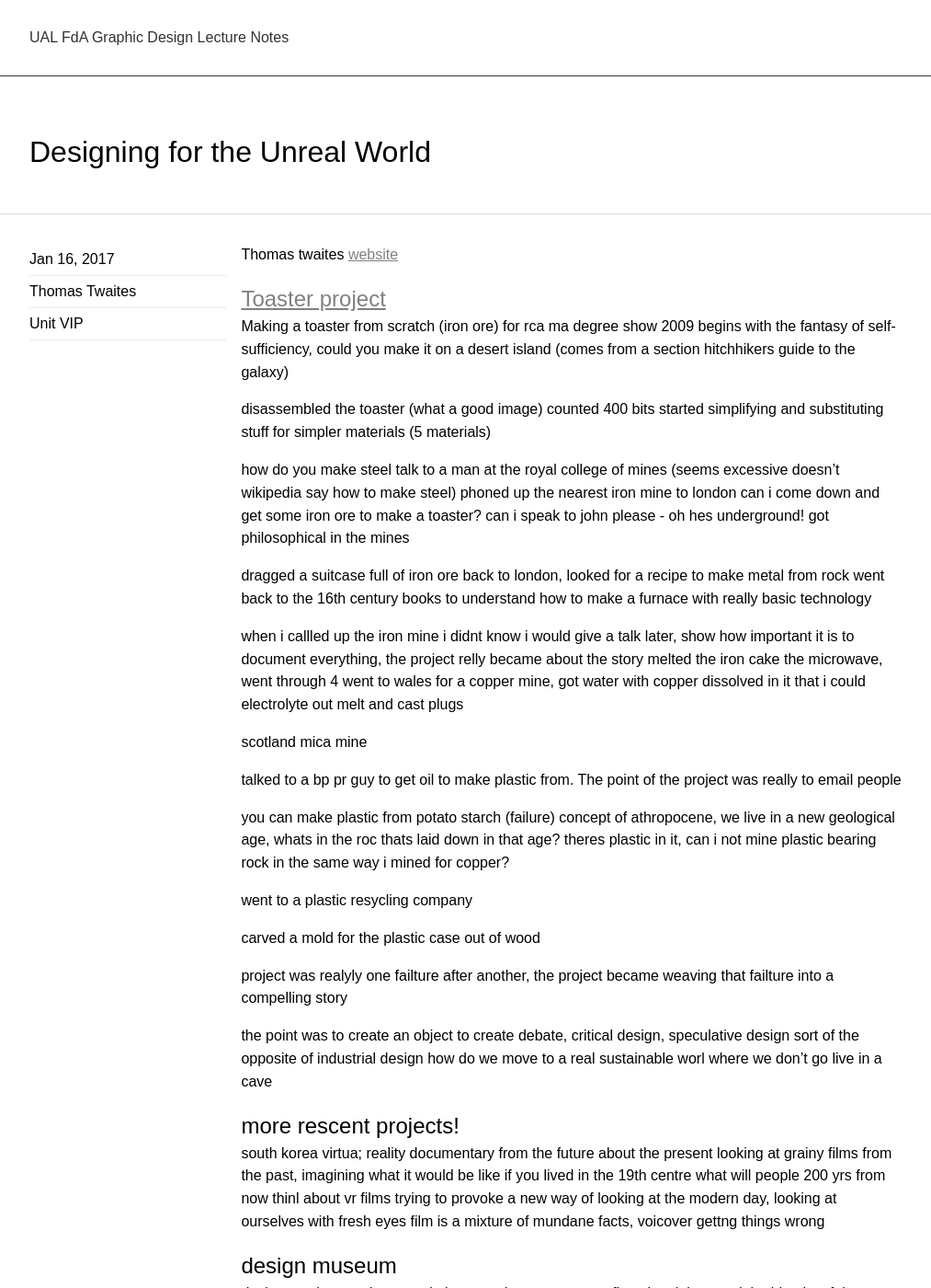
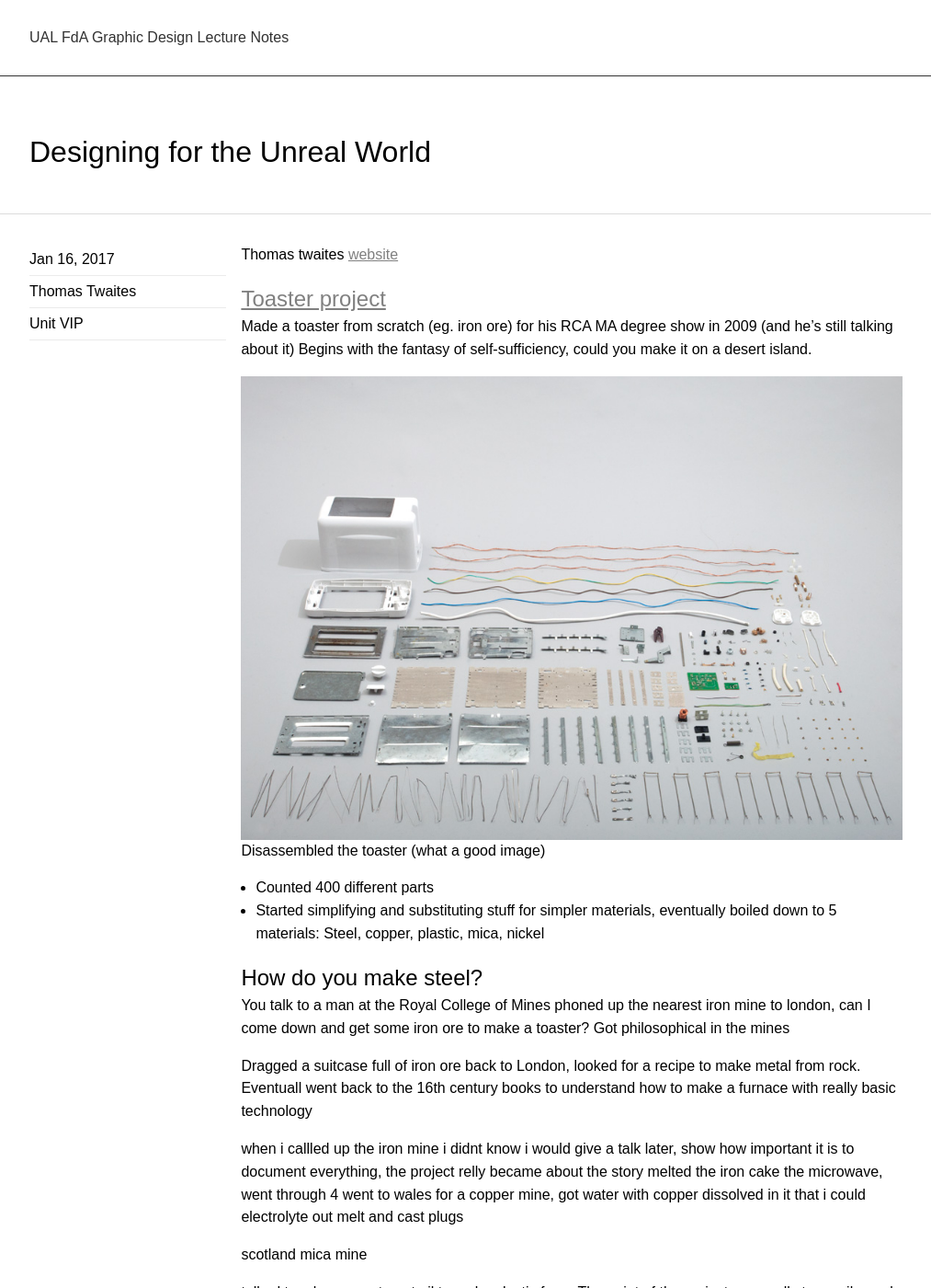
Before and after one commit to awesomephant/notes, a Jekyll site: the page built from _posts/2017-01-16-lcc.markdown, in a window 1280 px wide and 1400 px high. Shown: the whole window at 92% size, without its empty margins (32-1045 px from the left). Built offline with Jekyll 4.4.1, drawn with Linux system fonts in a browser that asks for light colours; some of the changed text lies outside the part shown.

Commit message:
clean up thomas twaites notes

```diff
--- a/_posts/2017-01-16-lcc.markdown
+++ b/_posts/2017-01-16-lcc.markdown
@@ -12,21 +12,22 @@ Thomas twaites [website](http://www.thomasthwaites.com/)
 
 ## [Toaster project](http://www.thetoasterproject.org/page2.htm)
 
-Making a toaster from scratch (iron ore) for rca ma degree show 2009
-begins with the fantasy of self-sufficiency, could you make it on a desert island
-(comes from a section hitchhikers guide to the galaxy)
+Made a toaster from scratch (eg. iron ore) for his RCA MA degree show in 2009 (and he's still talking about it)
+Begins with the fantasy of self-sufficiency, could you make it on a desert island.
 
-disassembled the toaster (what a good image)
-counted 400 bits
-started simplifying and substituting stuff for simpler materials (5 materials)
+![Toaster parts](/notes/assets/thomas-twaites-toaster.jpg)
+Disassembled the toaster (what a good image)
 
-how do you make steel
-talk to a man at the royal college of mines (seems excessive doesn't wikipedia say how to make steel)
-phoned up the nearest iron mine to london can i come down and get some iron ore to make a toaster? can i speak to john please - oh hes underground!
-got philosophical in the mines
+- Counted 400 different parts
+- Started simplifying and substituting stuff for simpler materials, eventually boiled down to 5 materials: Steel, copper, plastic, mica, nickel
 
-dragged a suitcase full of iron ore back to london, looked for a recipe to make metal from rock
-went back to the 16th century books to understand how to make a furnace with really basic technology
+## How do you make steel?
+
+You talk to a man at the Royal College of Mines
+phoned up the nearest iron mine to london, can I come down and get some iron ore to make a toaster? Got philosophical in the mines
+
+Dragged a suitcase full of iron ore back to London, looked for a recipe to make metal from rock.
+Eventuall went back to the 16th century books to understand how to make a furnace with really basic technology
 
 when i callled up the iron mine i didnt know i would give a talk later, show how important it is to document everything, the project relly became about the story
 melted the iron cake the microwave, went through 4
@@ -49,7 +50,7 @@ the point was to create an object to create debate, critical design, speculative
 sort of the opposite of industrial design
 how do we move to a real sustainable worl where we don't go live in a cave
 
-## more rescent projects!
+## More recent projects!
 
 south korea
 virtua; reality documentary from the future about the present
```
Also changed, not shown: other parts of _posts/2017-01-16-lcc.markdown (+3 -0 lines), _posts/2017-02-22-retooling-automation.markdown (added, +101 -0 lines), assets/thomas-twaites-1.jpg, assets/thomas-twaites-3.jpg, assets/thomas-twaites-4.jpg, assets/thomas-twaites-final.jpg (added), assets/thomas-twaites-goat.jpg (added), assets/thomas-twaites-toaster.jpg (added).
